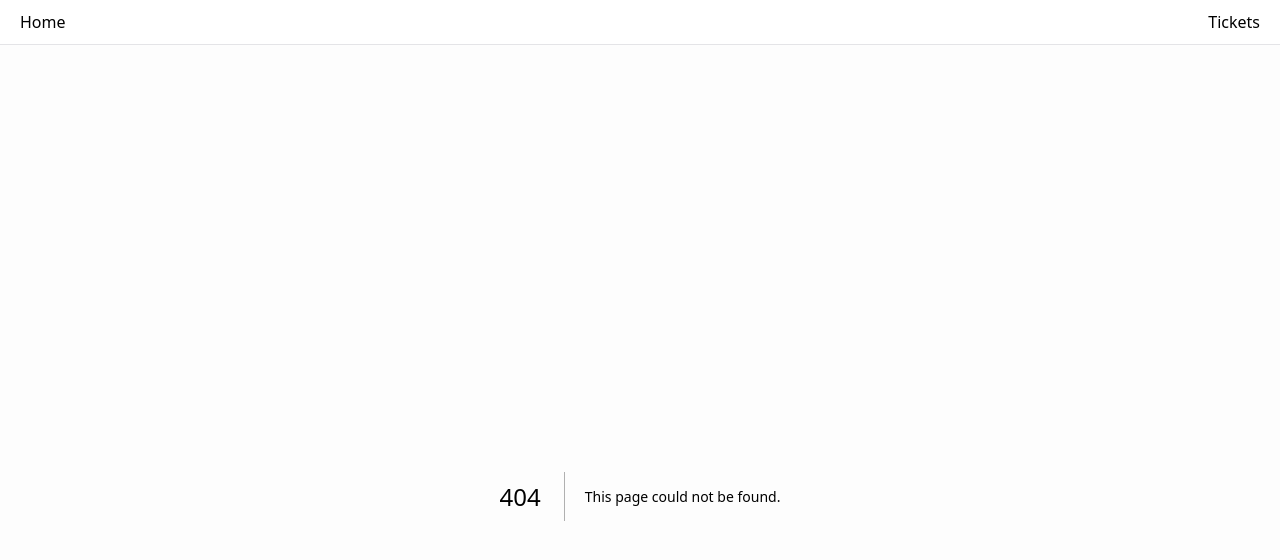
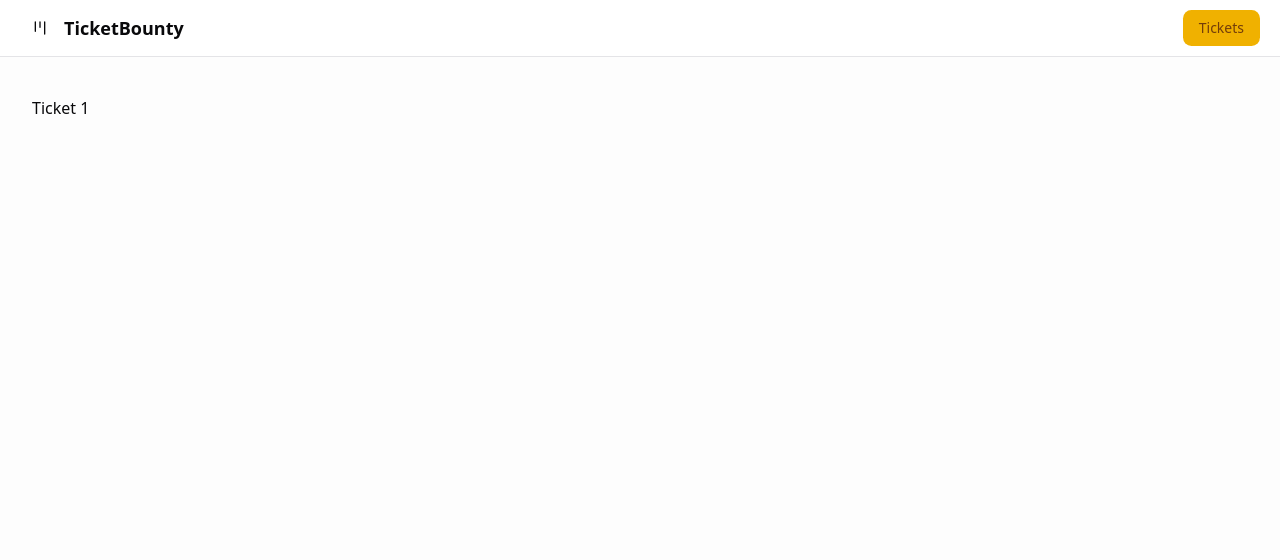
Before and after one commit to Dineshkumar-DDK/ticet_full_stack, a Next.js app: page /tickets/1 in a window 1280 px wide. Before the commit this address had no page. Shown: the top 560 px of the page. Built offline with nearby package versions, Linux system fonts and the light colour scheme.

Commit message:
placeholder default div for spacing when button not given first method

```diff
--- a/src/app/layout.tsx
+++ b/src/app/layout.tsx
@@ -1,11 +1,6 @@
 import type { Metadata } from "next";
-import { Geist, Geist_Mono } from "next/font/google";
 import "./globals.css";
-import Link from "next/link";
-import * as Paths from "@/app/paths"
-
-
-
+import { Header } from "@/components/header";
 export const metadata: Metadata = {
   title: "Create Next App",
   description: "Generated by create next app",
@@ -19,21 +14,7 @@ export default function RootLayout({
   return (
     <html lang="en">
       <body>
-        <nav
-          className='
-        flex justify-between
-        py-2.5 px-5 w-full
-        fixed top-0 left-0 right-0 z-20
-        border-b bg-background/95 backdrop-blur
-        supports-backdrop-blur:bg-background/60
-        '>
-          <div>
-            <Link href={Paths.homePath()}>Home</Link>
-          </div>
-          <div>
-            <Link href={Paths.ticketsPath()}>Tickets</Link>
-          </div>
-        </nav>
+        <Header/>
         <main className="flex flex-col flex-1 py-24 px-8 min-h-screen overflow-y-auto overflow-x-hidden bg-secondary/20">
           {children}
         </main>
--- a/src/app/page.tsx
+++ b/src/app/page.tsx
@@ -1,10 +1,14 @@
 import { Heading } from "@/components/heading";
-
+import Link from "next/link";
+import * as Path from "@/app/paths";
 
 export default function HomePage() {
   return (
     <div className='flex flex-col flex-1 space-y-8'>
-       <Heading title="Tickets" description="All your tickets at one place"/>
+       <Heading title="Home" description="Your home place to start"/>
+       <div className="flex flex-col align-center flex-1">
+         <Link href={Path.ticketsPath()} className="underline">View Tickets</Link>
+       </div>
     </div>
   );
 }
--- /dev/null
+++ b/src/app/tickets/[ticketId]/page.tsx
@@ -0,0 +1,28 @@
+import { PlaceHolder } from "@/components/placeholder";
+import { Button } from "@/components/ui/button";
+import Link from "next/link";
+import * as Path from "@/app/paths";
+
+type TicketPageProps ={
+   params:{ ticketId: string };
+}
+
+const ticketPage = ({params}:TicketPageProps)=>{
+    if(!params.ticketId){
+        return <PlaceHolder title="No Ticket Found" button= {
+            <Button variant = 'outline' asChild>
+                <Link href={Path.ticketsPath()}>Back to Tickets</Link>
+            </Button>
+
+        } />;
+    }
+
+    return (
+    <div>
+        <h1>Ticket {params.ticketId}</h1>
+    </div>
+    );
+
+}
+
+export default ticketPage;
--- a/src/app/tickets/page.tsx
+++ b/src/app/tickets/page.tsx
@@ -6,7 +6,7 @@ const TicketPage=()=>{
 
     return(
         <>
-        <Heading title="Details" description="details of the tickets "/>
+        <Heading title="Tickets" description="All Tickets at one place"/>
         </>
     )
 }
--- /dev/null
+++ b/src/components/header.tsx
@@ -0,0 +1,29 @@
+import { LucideKanban } from "lucide-react"
+import Link from "next/link"
+import { buttonVariants } from "./ui/button"
+import * as Paths from "@/app/paths"
+const Header = () => {
+   return <nav
+        className='
+        flex justify-between
+        py-2.5 px-5 w-full
+        fixed top-0 left-0 right-0 z-20
+        border-b bg-background/95 backdrop-blur
+        supports-backdrop-blur:bg-background/60
+        '>
+        <div>
+            <Link href={Paths.homePath()}
+                className={buttonVariants({ variant: 'ghost' })}
+            >
+                <LucideKanban />
+                <h1 className="text-lg font-semibold ml-2">TicketBounty</h1>
+            </Link>
+        </div>
+        <div>
+            <Link href={Paths.ticketsPath()} className={buttonVariants({ variant: "default" })}>Tickets</Link>
+        </div>
+    </nav>
+
+}
+
+export { Header }
--- a/src/components/heading.tsx
+++ b/src/components/heading.tsx
@@ -1,8 +1,9 @@
-import { Separator } from "@radix-ui/react-separator";
+import { Separator } from "./ui/separator";
+
 
 type HeadingProps = {
     title:string;
-    description:string;
+    description?:string;
 }
 
 const Heading =({title,description}:HeadingProps)=>{
@@ -10,9 +11,9 @@ const Heading =({title,description}:HeadingProps)=>{
 
     return (
         <>
-            <div>
+            <div className="px-8">
                 <h2 className="text-3xl font-bold tracking-tight">{title}</h2>
-                <p className="text-sm text-muted-foreground">{description}</p>
+                { description && <p className="text-sm text-muted-foreground">{description}</p>}
             </div>
             <Separator/>
 
--- /dev/null
+++ b/src/components/placeholder.tsx
@@ -0,0 +1,17 @@
+import { LucideMessageSquareWarning } from "lucide-react";
+import { cloneElement } from "react";
+
+type PlaceHolderProps = {
+    title: string;
+    icon?: React.ReactElement;
+    button?: React.ReactNode;
+}
+
+const PlaceHolder = ({ title, icon = <LucideMessageSquareWarning />, button = <div className='h-10'/> }: PlaceHolderProps) => {
+    return <div className="flex flex-col flex-1 items-center justify-center self-center space-y-2">
+        {cloneElement(icon, { className: 'w-16 h-16' })}
+        <h2 className="text-lg text-center">{title}</h2>
+        {button}
+    </div>
+}
+export { PlaceHolder };
```
